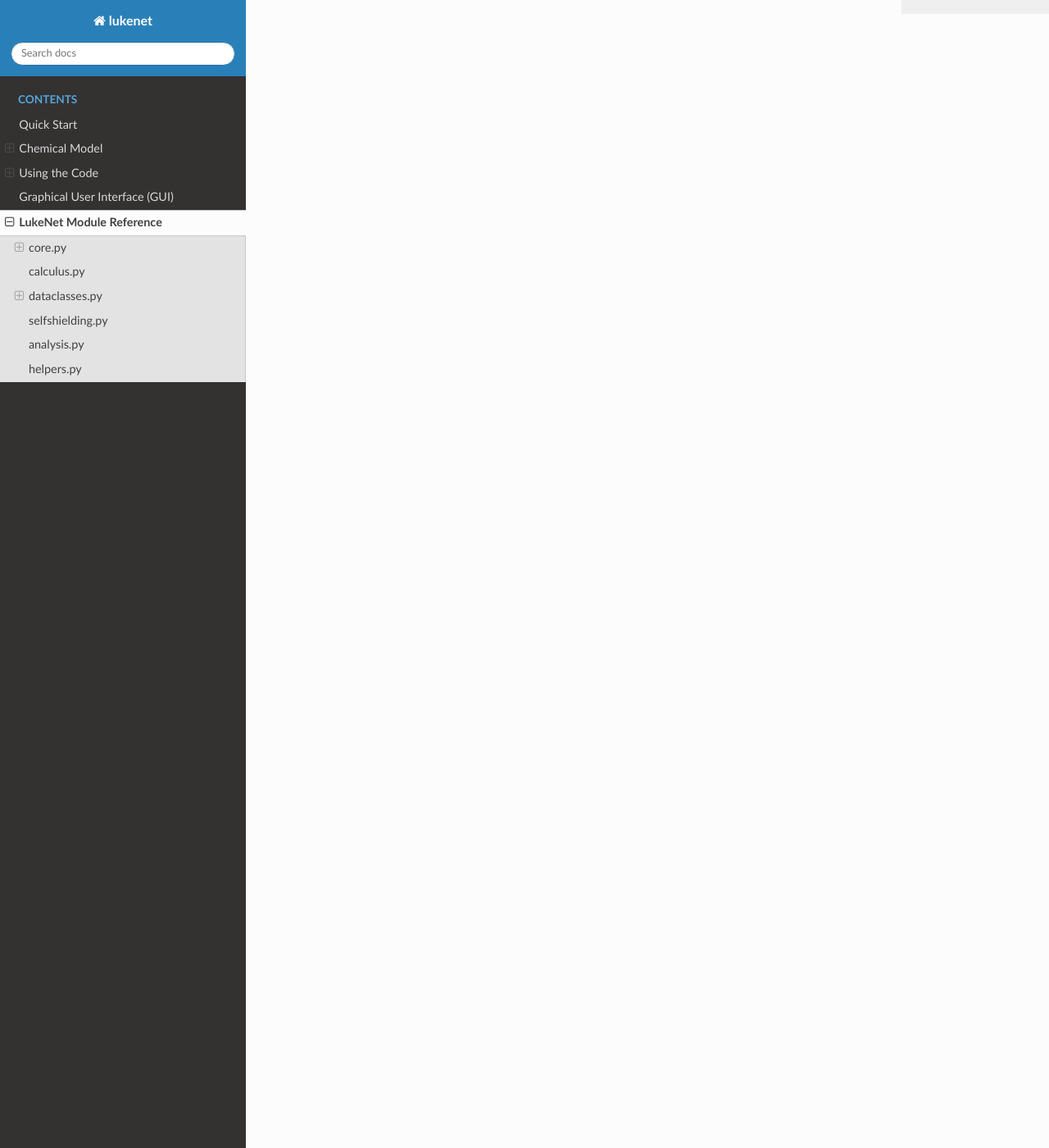
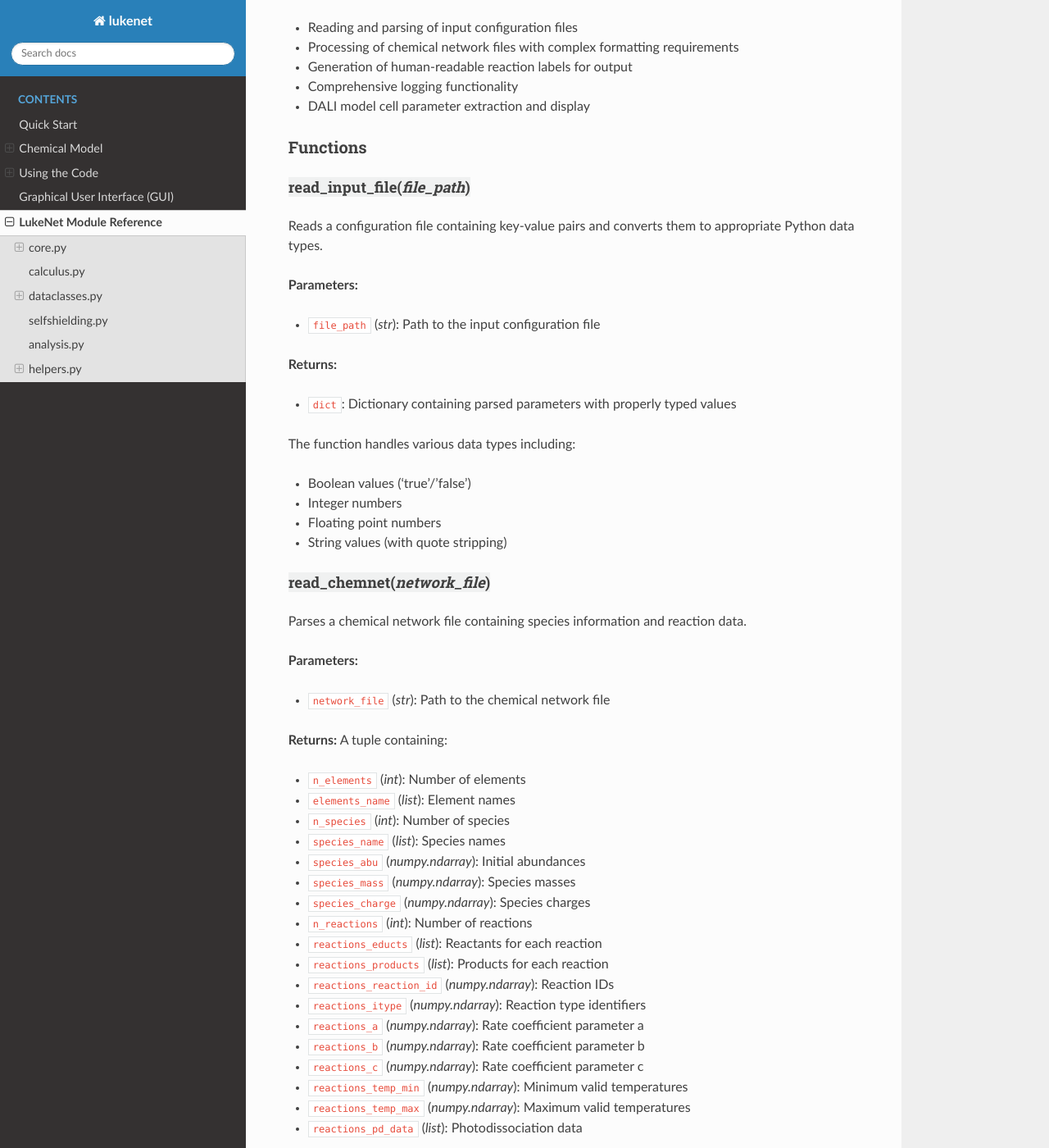
Before and after one commit to lukekeyte/lukenet-docs, a Sphinx documentation site: the page built from docs/lukenet_module_reference/index.md, in a window 1280 px wide and 1400 px high, scrolled down 7790 px. Shown: the whole window at 82% size. Built offline with Sphinx 7.4.7 and the Read the Docs theme 3.1.0, drawn with Linux system fonts in a browser that asks for light colours; some of the changed text lies outside the part shown.

Commit message:
Module Reference

```diff
--- a/docs/lukenet_module_reference/index.md
+++ b/docs/lukenet_module_reference/index.md
@@ -104,11 +104,17 @@ If the solver fails, returns a dictionary with:
 
 
 
+
+
+
 <br/>
 
 ***
 
 ## calculus.py
+
+
+
 
 
 
@@ -271,11 +277,17 @@ Contains simulation parameters and physical constants.
 
 
 
+
+
+
 <br/>
 
 ***
 
 ## selfshielding.py
+
+
+
 
 
 
@@ -287,8 +299,123 @@ Contains simulation parameters and physical constants.
 
 
 
+
+
+
 <br/>
 
 ***
 
+
 ## helpers.py
+
+The helpers module provides essential utility functions for the LukeNet chemical network solver. It handles file I/O operations, data parsing, and formatting tasks that support the core solver functionality. The module consists of standalone functions that handle various auxiliary tasks required by the main LukeNet solver.
+
+#### Key Features
+- Reading and parsing of input configuration files
+- Processing of chemical network files with complex formatting requirements
+- Generation of human-readable reaction labels for output
+- Comprehensive logging functionality
+- DALI model cell parameter extraction and display
+
+### Functions
+
+#### <span style="background-color:rgba(215, 217, 219, 0.33)">read_input_file(*file_path*)</span>
+
+Reads a configuration file containing key-value pairs and converts them to appropriate Python data types.
+
+**Parameters:**
+- `file_path` (*str*): Path to the input configuration file
+
+**Returns:**
+- `dict`: Dictionary containing parsed parameters with properly typed values
+
+The function handles various data types including:
+- Boolean values ('true'/'false')
+- Integer numbers
+- Floating point numbers
+- String values (with quote stripping)
+
+#### <span style="background-color:rgba(215, 217, 219, 0.33)">read_chemnet(*network_file*)</span>
+
+Parses a chemical network file containing species information and reaction data.
+
+**Parameters:**
+- `network_file` (*str*): Path to the chemical network file
+
+**Returns:**
+A tuple containing:
+- `n_elements` (*int*): Number of elements
+- `elements_name` (*list*): Element names
+- `n_species` (*int*): Number of species
+- `species_name` (*list*): Species names
+- `species_abu` (*numpy.ndarray*): Initial abundances
+- `species_mass` (*numpy.ndarray*): Species masses
+- `species_charge` (*numpy.ndarray*): Species charges
+- `n_reactions` (*int*): Number of reactions
+- `reactions_educts` (*list*): Reactants for each reaction
+- `reactions_products` (*list*): Products for each reaction
+- `reactions_reaction_id` (*numpy.ndarray*): Reaction IDs
+- `reactions_itype` (*numpy.ndarray*): Reaction type identifiers
+- `reactions_a` (*numpy.ndarray*): Rate coefficient parameter a
+- `reactions_b` (*numpy.ndarray*): Rate coefficient parameter b
+- `reactions_c` (*numpy.ndarray*): Rate coefficient parameter c
+- `reactions_temp_min` (*numpy.ndarray*): Minimum valid temperatures
+- `reactions_temp_max` (*numpy.ndarray*): Maximum valid temperatures
+- `reactions_pd_data` (*list*): Photodissociation data
+
+#### <span style="background-color:rgba(215, 217, 219, 0.33)">create_reaction_labels(*n_reactions*, *educts*, *products*)</span>
+
+Generates human-readable string representations of chemical reactions.
+
+**Parameters:**
+- `n_reactions` (*int*): Number of reactions to process
+- `educts` (*list*): List of lists containing reactant species names
+- `products` (*list*): List of lists containing product species names
+
+**Returns:**
+- `list`: Formatted strings representing each reaction (e.g., "A + B -> C + D")
+
+#### <span style="background-color:rgba(215, 217, 219, 0.33)">log_section(*title*)</span>
+
+Creates a formatted section header for logging output.
+
+**Parameters:**
+- `title` (*str*): Section title to be displayed
+
+
+
+#### <span style="background-color:rgba(215, 217, 219, 0.33)">log_param(*name*, *value*, *unit=""*)</span>
+
+Formats and logs a parameter with aligned name, value, and optional unit.
+
+**Parameters:**
+- `name` (*str*): Parameter name
+- `value` (*any*): Parameter value
+- `unit` (*str*, optional): Unit of measurement (default: "")
+
+
+#### <span style="background-color:rgba(215, 217, 219, 0.33)">print_dali_cell(*dali_model_outdat_path*, *r*, *z*)</span>
+
+Extracts and displays physical parameters from a specified DALI model cell.
+
+**Parameters:**
+- `dali_model_outdat_path` (*str*): Path to the DALI out.dat file
+- `r` (*int*): Radial index of the cell
+- `z` (*int*): Vertical index of the cell
+
+**Displays:**
+- Gas density and temperature
+- Dust density and temperature
+- Gas-to-dust ratio
+- Visual extinction (Av)
+- UV field strength
+- X-ray ionization rate
+- H2 column density
+
+#### <span style="background-color:rgba(215, 217, 219, 0.33)">create_input(*path_to_output*)</span>
+
+Creates a new input file with default LukeNet parameters.
+
+**Parameters:**
+- `path_to_output` (*str*): Path where the input file should be created
```
